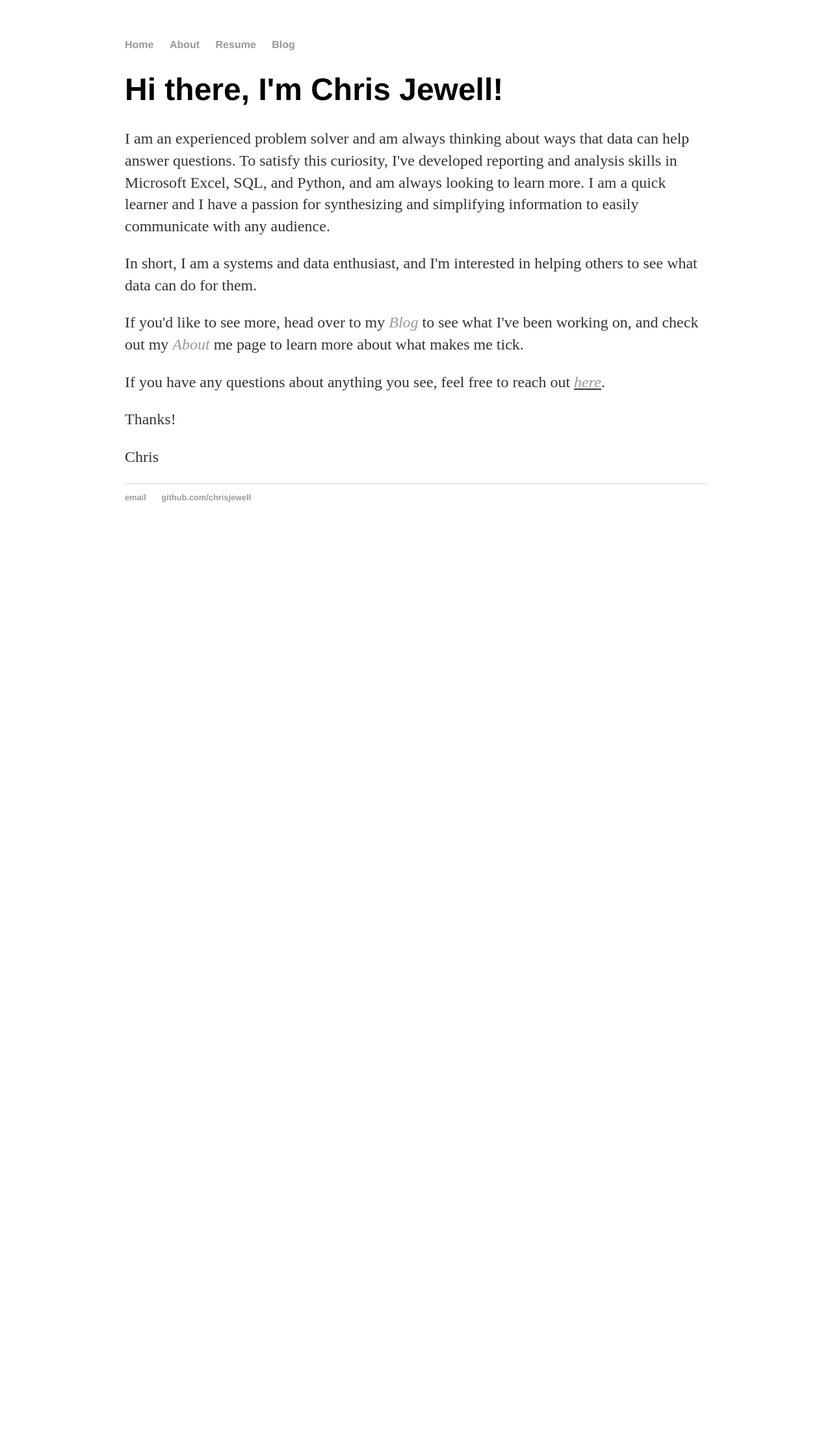
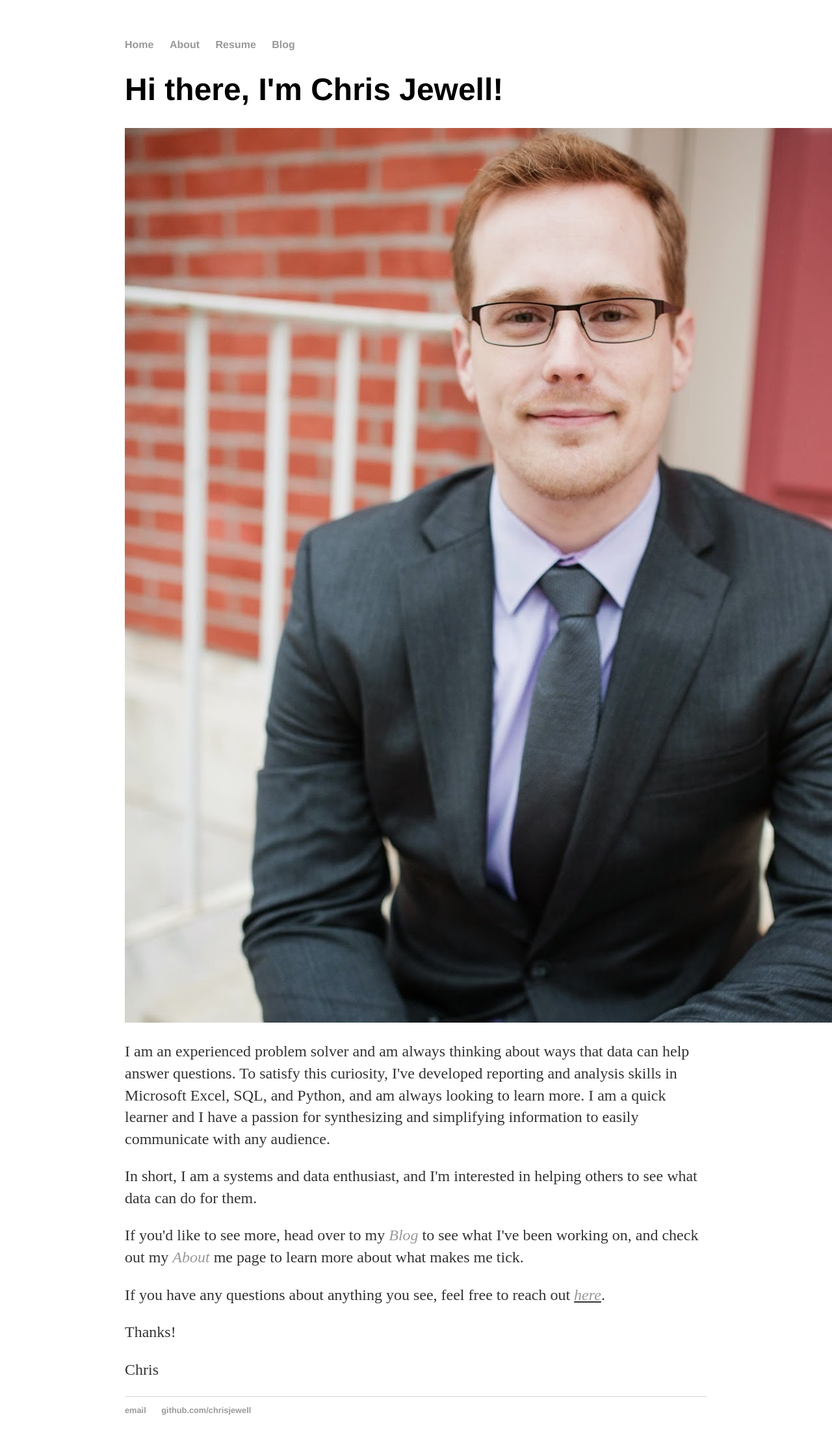
Before and after one commit to chrisjewell/chrisjewell.github.io, a Jekyll site: the page built from index.html, in a window 1280 px wide. Shown: the whole page at 65% size. Built offline with Jekyll 4.4.1, drawn with Linux system fonts in a browser that asks for light colours; before the commit the page ends 900 px from its top, so only the background shows below that.

Commit message:
Insert Headshot

```diff
--- a/index.html
+++ b/index.html
@@ -4,6 +4,7 @@ title: Chris Jewell, Geek for Hire
 ---
 <div class="blurb">
 	<h1>Hi there, I'm Chris Jewell!</h1>
+	<img src="/Chris_Jewell_Headshot.jpg">
 	<p style="text-align: left;">I am an experienced problem solver and am always thinking about ways that data can help answer questions. To satisfy this curiosity, I've developed reporting and analysis skills in Microsoft Excel, SQL, and Python, and am always looking to learn more. I am a quick learner and I have a passion for synthesizing and simplifying information to easily communicate with any audience.</p>
 <p style="text-align: left;">In short, I am a systems and data enthusiast, and I'm interested in helping others to see what data can do for them.</p>
 <p style="text-align: left;">If you'd like to see more, head over to my <em><a href="/blog">Blog</a></em> to see what I've been working on, and check out my <em><a href="/about">About</a></em> me page to learn more about what makes me tick.</p>
```
